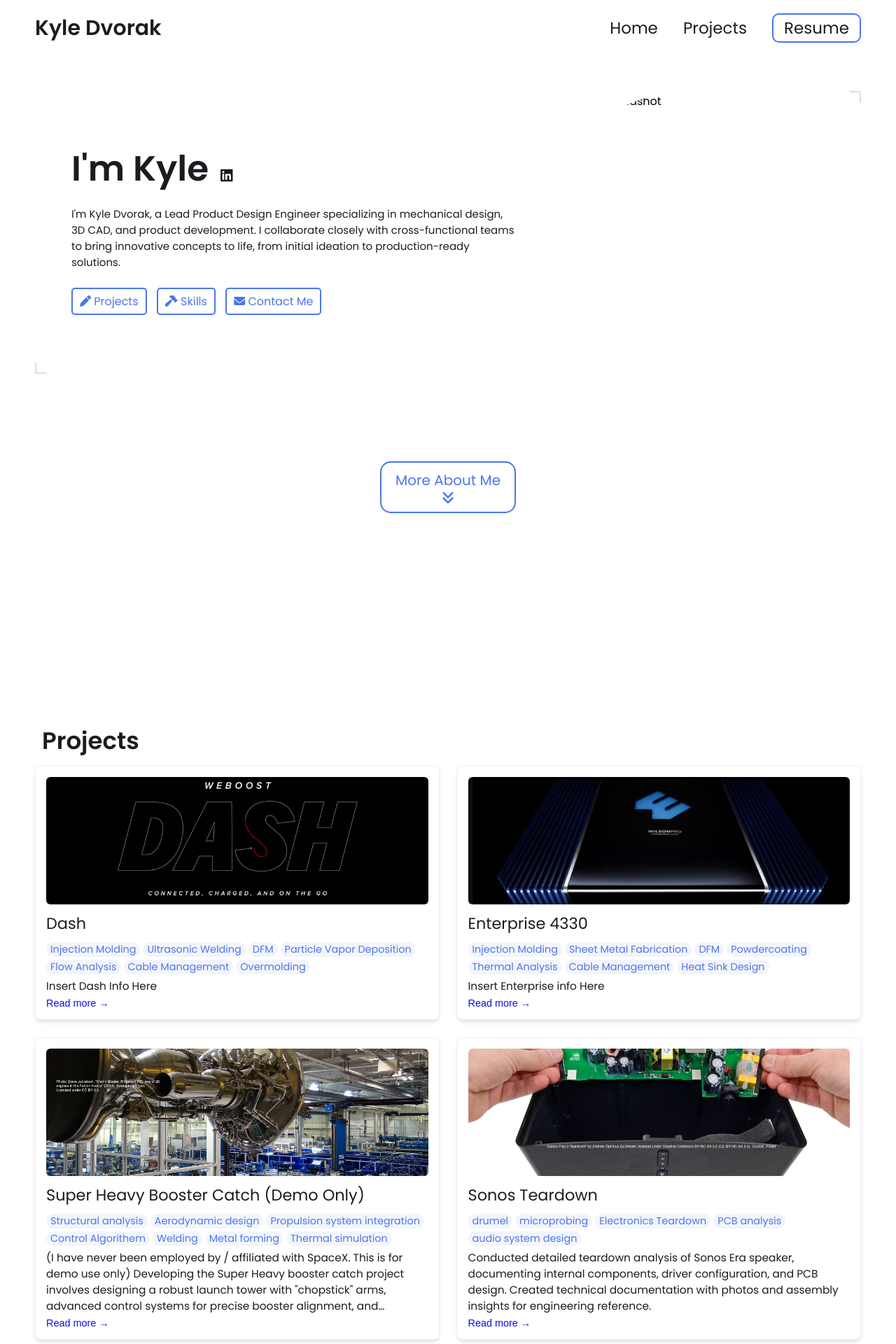
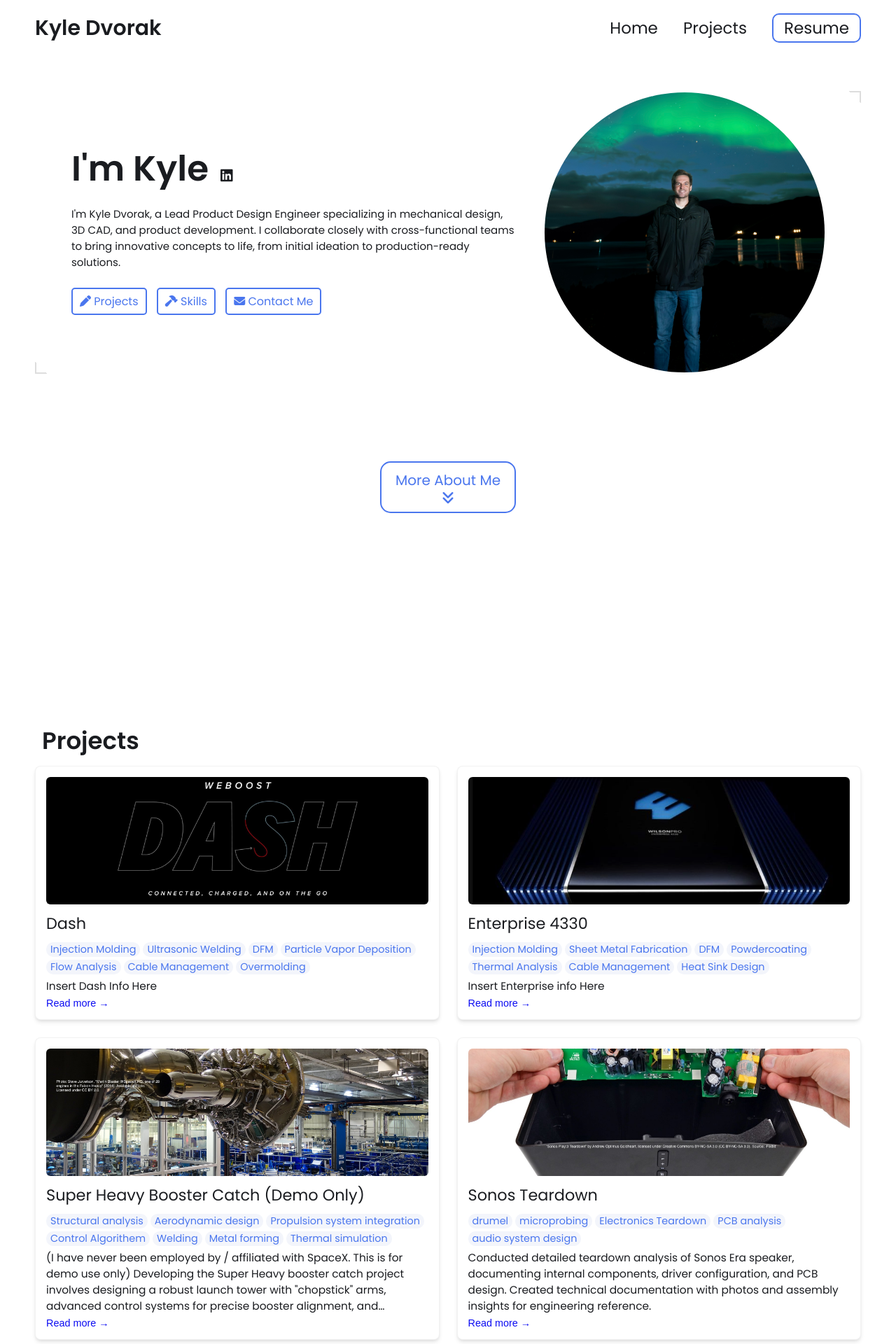
Before and after one commit to kylegdvorak/kylegdvorak.github.io, a Jekyll site: the page built from index.html, in a window 1280 px wide. Shown: the top 1920 px of the page at 70% size. Built offline with Jekyll 4.4.1, drawn with Linux system fonts in a browser that asks for light colours.

Commit message:
Update _config.yml

```diff
--- a/_config.yml
+++ b/_config.yml
@@ -19,7 +19,7 @@ description: >- # dont remove this line. this will ignore all new lines until th
  I collaborate closely with cross-functional teams to bring innovative concepts to life, from initial ideation to production-ready solutions.
 
 # Place your profile image in /assets/images/profile-image/folder and edit the file name
-profile_image: .assets/profile-picture/Kyle_Avatar.jpg
+profile_image: /assets/profile-picture/Kyle_Avatar.jpg
 
 # Link your resume
 # You can place your resume in assets/resume/{resume.pdf or add external link such as pdf saved in google drive
```
